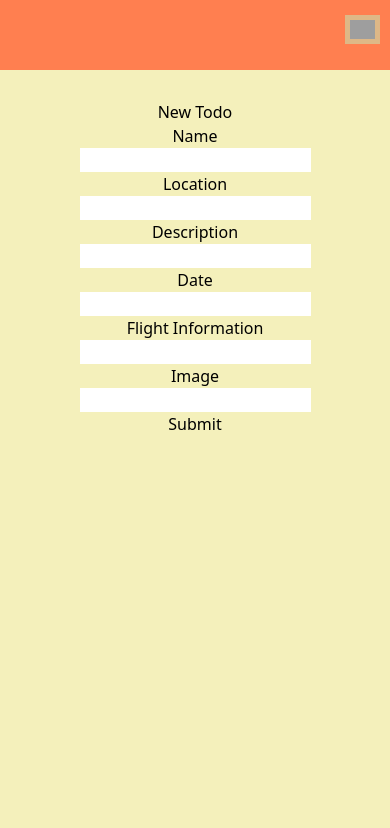
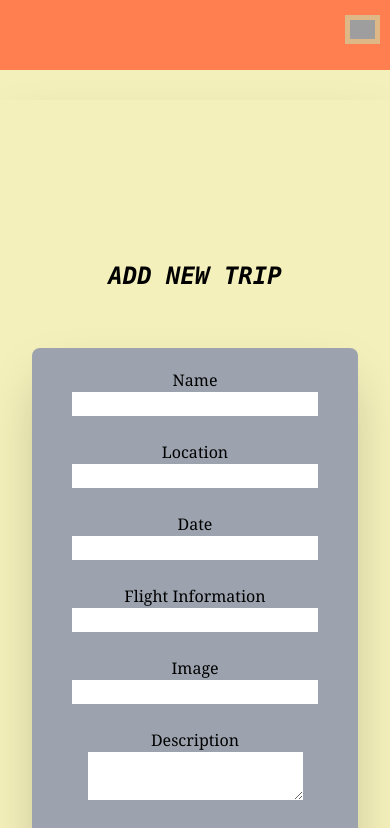
Before and after one commit to andersonnash/Vagary, a React (Create React App) app in the folder client/: page /new-todo in a window 390 px wide. Shown: the top 828 px of the page. Built offline with nearby package versions, Linux system fonts and the light colour scheme; no server answers; grey boxes are pictures that could not be loaded.

Commit message:
styled create-new-todo(trip) for mobile size

```diff
--- a/client/src/views/AllTodos/AllTodos.jsx
+++ b/client/src/views/AllTodos/AllTodos.jsx
@@ -20,7 +20,7 @@ export default function Home(props) {
     return (
         <Layout user={props.user} setUser={props.setUser}>
             {todos.map((todo) => (
-                <div className="lg:grid lg:grid-ros-3 md:grid md:grid-cols-3 pt-32">
+                <div className="lg:grid lg:grid-ros-3 md:grid md:grid-cols-3 pt-32 mx-12">
                     <div className='p-8 '>
                         <div className="rounded overflow-hidden shadow-lg  bg-gray-800 relative transition duration-500 hover:opacity-70 transform ease-in-out hover:-translate-y-1 hover:scale-110">
                             <div className="text-white font-black capitalize">
--- a/client/src/views/createTodo/CreateTodo.jsx
+++ b/client/src/views/createTodo/CreateTodo.jsx
@@ -31,36 +31,51 @@ const NewTodo = (props) => {
         history.push("/todos")
     }
 
-    return(
+    return (
         <Layout user={props.user} setUser={props.setUser}>
-            New Todo
-            <form className="min-h-screen" onSubmit={handleSubmit}>
+            <div className=" min-h-screen shadow-2xl px-8 pb-10 mb-4 font-serif pt-40 ">
+                <h3  className="flex justify-center font-bold uppercase text-black text-2xl italic font-mono">Add New Trip</h3>
+                <div className="lg:flex lg:justify-center lg:items-center lg:px-14">
+                <div className=" text-black flex justify-center bg-gray-400 rounded-lg mt-14 py-5 shadow-2xl">
+                    <form onSubmit={handleSubmit}>
                         <label>Name</label>
                         <br />
-                <input id="name" value={input.name} onChange={handleChange}/>
+                        <input id="name" value={input.name} onChange={handleChange} />
                         <br />
+                        <br/>
                         <label>Location</label>
                         <br />
-                <input id="location" value={input.location} onChange={handleChange}/>
+                        <input id="location" value={input.location} onChange={handleChange} />
                         <br />
+                        <br/>
+                        <label>Date</label>
+                        <br />
+                        <input id="date" value={input.date} onChange={handleChange} />
+                        <br />
+                        <br/>
+                        <label>Flight Information</label>
+                        <br />
+                        <input id="flightInfo" value={input.flightInfo} onChange={handleChange} />
+                        <br />
+                        <br/>
+                        <label>Image</label>
+                        <br />
+                        <input id="imageURL" value={input.imageURL} onChange={handleChange} />
+                        <br />
+                        <br/>
                         <label>Description</label>
                         <br />
-                <input id="description" value={input.description} onChange={handleChange}/>
+                        <textarea id="description" value={input.description} onChange={handleChange} />
                         <br />
-                <label>Date</label>
-                <br />
-                <input id="date" value={input.date} onChange={handleChange}/>
-                <br />
-                <label>Flight Information</label>
-                <br />
-                <input id="flightInfo" value={input.flightInfo} onChange={handleChange}/>
-                <br />
-                <label>Image</label>
-                <br />
-                <input id="imageURL" value={input.imageURL} onChange={handleChange}/>
-                <br />
-                <button type="submit">Submit</button>
+                        <button className="bg-green-400 hover:bg-gray-400  text-white text-xs  px-6 py-2 mt-6 mb-3 " type="submit">Submit</button>
                     </form>
+                </div>
+            </div>
+                </div>
+
+
+
+
 
         </Layout>
     )
```
Lines whose indentation alone changed are shown as unchanged.
